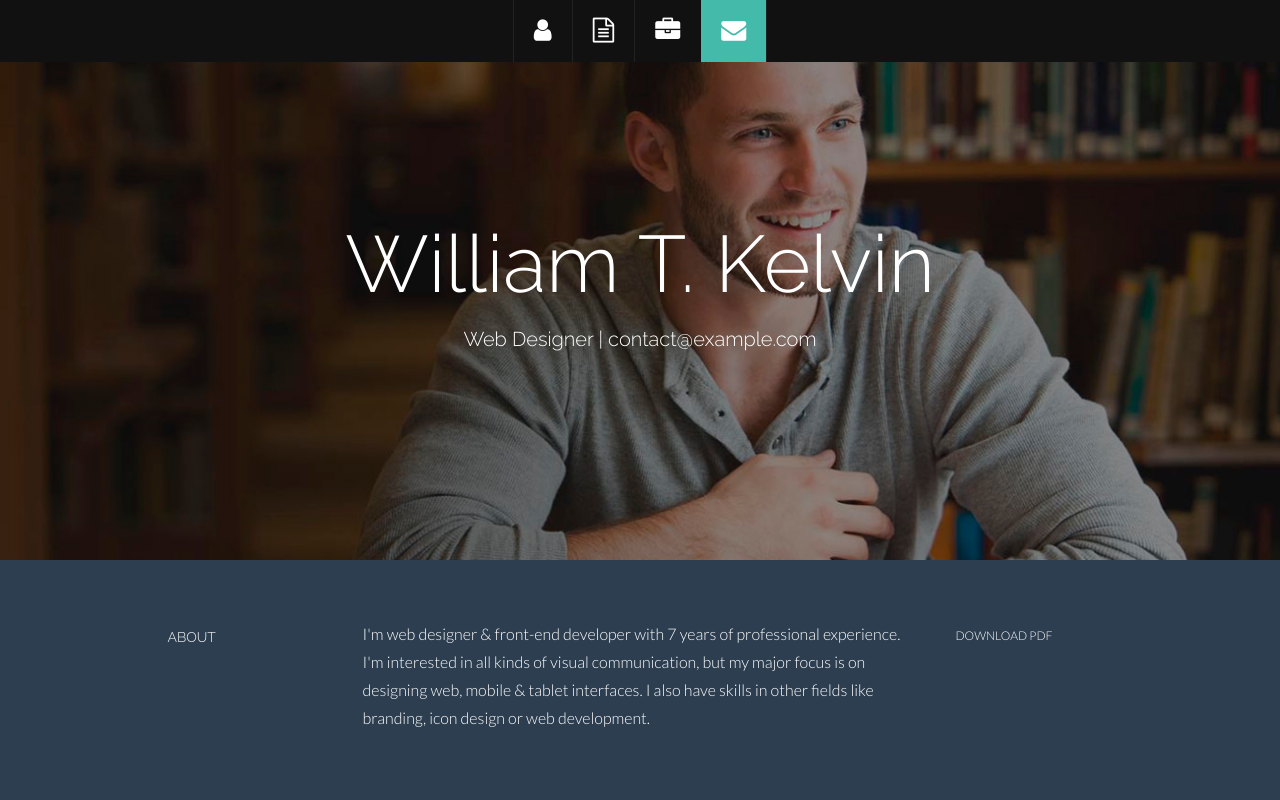
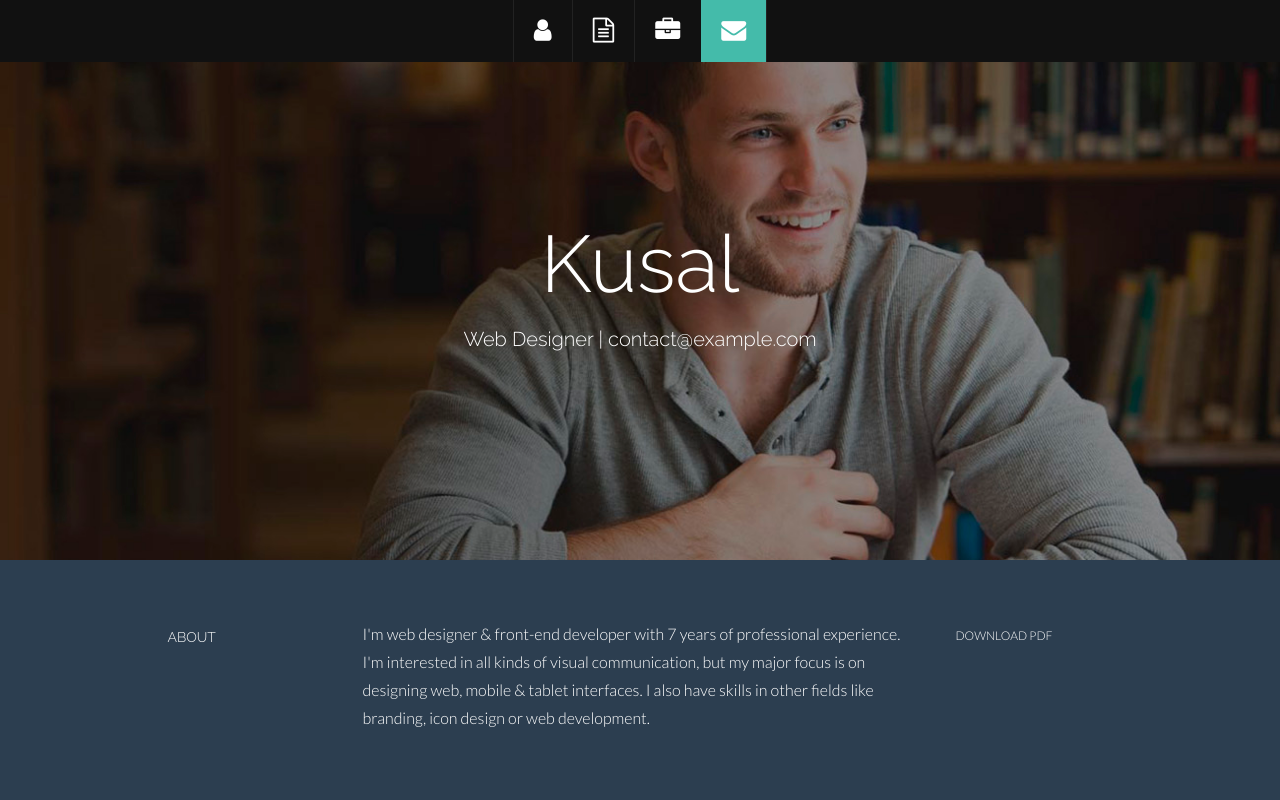
Before and after one commit to kusalkavindakd/create-a-cv, a plain HTML site: page index.html in a window 1280 px wide. Shown: the top 800 px of the page. Drawn offline with Linux system fonts and the light colour scheme.

Commit message:
Change the name

```diff
--- a/index.html
+++ b/index.html
@@ -64,7 +64,7 @@
     <div class="container">
       <div class="row centered">
         <div class="col-lg-12">
-          <h1>William T. Kelvin</h1>
+          <h1>Kusal</h1>
           <h3>Web Designer | contact@example.com</h3>
         </div>
         <!--/.col-lg-12 -->
```
